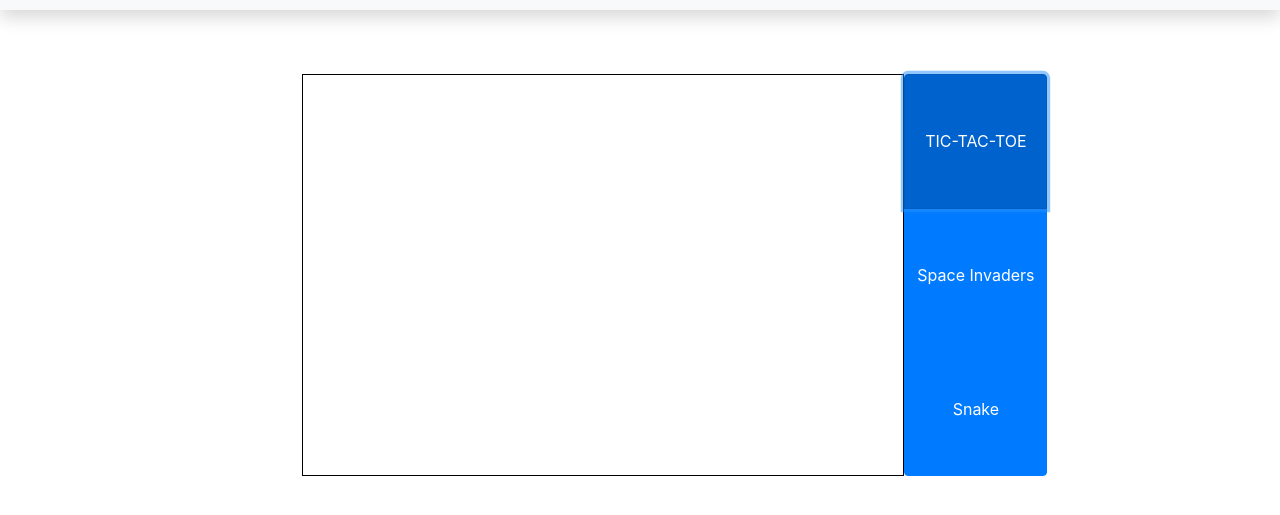
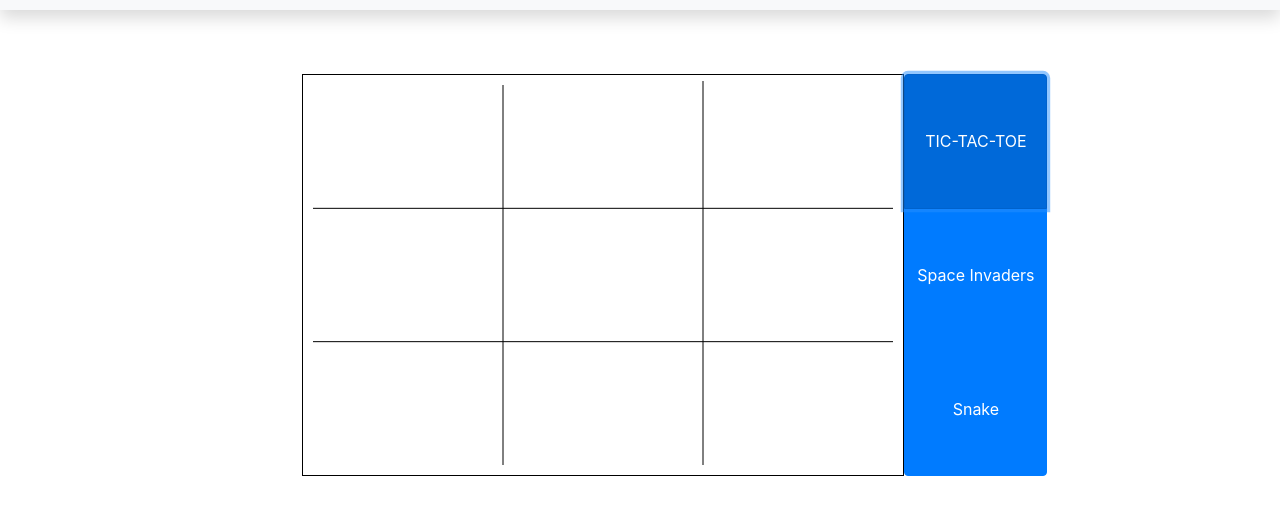
Before and after one commit to JoaoPPassos/joaoppassos.github.io, a plain HTML site: page games.html in a window 1280 px wide. Both pictures are taken after a click on the button "TIC-TAC-TOE". Shown: the part 65-580 px from the top of the page. Drawn offline with nearby package versions, Linux system fonts and the light colour scheme.

Commit message:
construindo o tic tac toe

```diff
--- a/games.html
+++ b/games.html
@@ -1,28 +1,29 @@
 <!DOCTYPE html>
 <html>
-    <link href="styles.css" rel = "stylesheet">
-    <script src = "tictactoe.js"></script>
+<link href="styles.css" rel="stylesheet">
+
 <meta charset="utf-8">
+
 <head>
     <link rel="stylesheet" href="https://stackpath.bootstrapcdn.com/bootstrap/4.4.1/css/bootstrap.min.css" integrity="sha384-Vkoo8x4CGsO3+Hhxv8T/Q5PaXtkKtu6ug5TOeNV6gBiFeWPGFN9MuhOf23Q9Ifjh" crossorigin="anonymous">
     <title>
         Meu Portifolio
     </title>
     <header style="margin-bottom: 5%;">
-            <nav class = "navbar navbar-light bg-light shadow" style="height: 75px;">
-                <div class = "container d-flex justify-content-between">
-                    <a href = "index.html" class = "navbar-brand d-flex align-items-center">
+        <nav class="navbar navbar-light bg-light shadow" style="height: 75px;">
+            <div class="container d-flex justify-content-between">
+                <a href="index.html" class="navbar-brand d-flex align-items-center">
                         Home
                     </a>
-                    <div class = "dropdown">
-                        <button class = "btn btn-outline-primary btn-lg bg-light dropdown-toggle" id = "projetosDropdownBtn" data-toggle = "dropdown" aria-haspopup = "true">
+                <div class="dropdown">
+                    <button class="btn btn-outline-primary btn-lg bg-light dropdown-toggle" id="projetosDropdownBtn" data-toggle="dropdown" aria-haspopup="true">
                             Projetos
                         </button>
-                        <div class = "dropdown-menu-right dropdown-menu" aria-labelledby = "dropdownMenuButton">
-                            <a class = "dropdown-item" href = "games.html"> Games </a>
-                            <a class = "dropdown-item" href = "#"> Teste1 </a>
-                            <a class = "dropdown-item" href = "#"> Teste2 </a>
-                            <a class = "dropdown-item" href = "#"> Teste3 </a>
+                    <div class="dropdown-menu-right dropdown-menu" aria-labelledby="dropdownMenuButton">
+                        <a class="dropdown-item" href="games.html"> Games </a>
+                        <a class="dropdown-item" href="#"> Teste1 </a>
+                        <a class="dropdown-item" href="#"> Teste2 </a>
+                        <a class="dropdown-item" href="#"> Teste3 </a>
                     </div>
                 </div>
             </div>
@@ -32,11 +33,11 @@
 
 <body>
     <div class="row" style="margin-left: 15%;">
-            <canvas class = "gameField" width="600" height="400">
+        <canvas id="gameField" width="600" height="400">
 
         </canvas>
         <div class="btn-group-vertical">
-                <button class="btn btn-primary active">
+            <button id="ttt" class="btn btn-primary" onclick="criarMapaTTT()">
                 TIC-TAC-TOE
             </button>
             <button class="btn btn-primary">
@@ -48,6 +49,7 @@
         </div>
     </div>
 
+    <script src="tictactoe.js"></script>
     <script src="https://code.jquery.com/jquery-3.4.1.slim.min.js" integrity="sha384-J6qa4849blE2+poT4WnyKhv5vZF5SrPo0iEjwBvKU7imGFAV0wwj1yYfoRSJoZ+n" crossorigin="anonymous"></script>
     <script src="https://cdn.jsdelivr.net/npm/popper.js@1.16.0/dist/umd/popper.min.js" integrity="sha384-Q6E9RHvbIyZFJoft+2mJbHaEWldlvI9IOYy5n3zV9zzTtmI3UksdQRVvoxMfooAo" crossorigin="anonymous"></script>
     <script src="https://stackpath.bootstrapcdn.com/bootstrap/4.4.1/js/bootstrap.min.js" integrity="sha384-wfSDF2E50Y2D1uUdj0O3uMBJnjuUD4Ih7YwaYd1iqfktj0Uod8GCExl3Og8ifwB6" crossorigin="anonymous"></script>
--- a/styles.css
+++ b/styles.css
@@ -1,4 +1,4 @@
-.gameField{
+#gameField {
     margin-left: 10%;
     position: relative;
     border: 1px solid#000;
--- a/tictactoe.js
+++ b/tictactoe.js
@@ -0,0 +1,20 @@
+var criarMapaTTT = function() {
+    var canvas = document.getElementById("gameField");
+    var ctx = canvas.getContext('2d');
+
+    ctx.beginPath();
+
+    ctx.moveTo(canvas.clientWidth / 3, 10);
+    ctx.lineTo(canvas.clientWidth / 3, canvas.clientHeight - 10);
+
+    ctx.moveTo((2 * canvas.clientWidth) / 3, 6);
+    ctx.lineTo((2 * canvas.clientWidth) / 3, canvas.clientHeight - 10);
+
+    ctx.moveTo(10, canvas.clientHeight / 3);
+    ctx.lineTo(canvas.clientWidth - 10, canvas.clientHeight / 3);
+
+    ctx.moveTo(10, (2 * canvas.clientHeight) / 3);
+    ctx.lineTo(canvas.clientWidth - 10, (2 * canvas.clientHeight) / 3);
+
+    ctx.stroke();
+}
```
Lines whose indentation alone changed are shown as unchanged.
